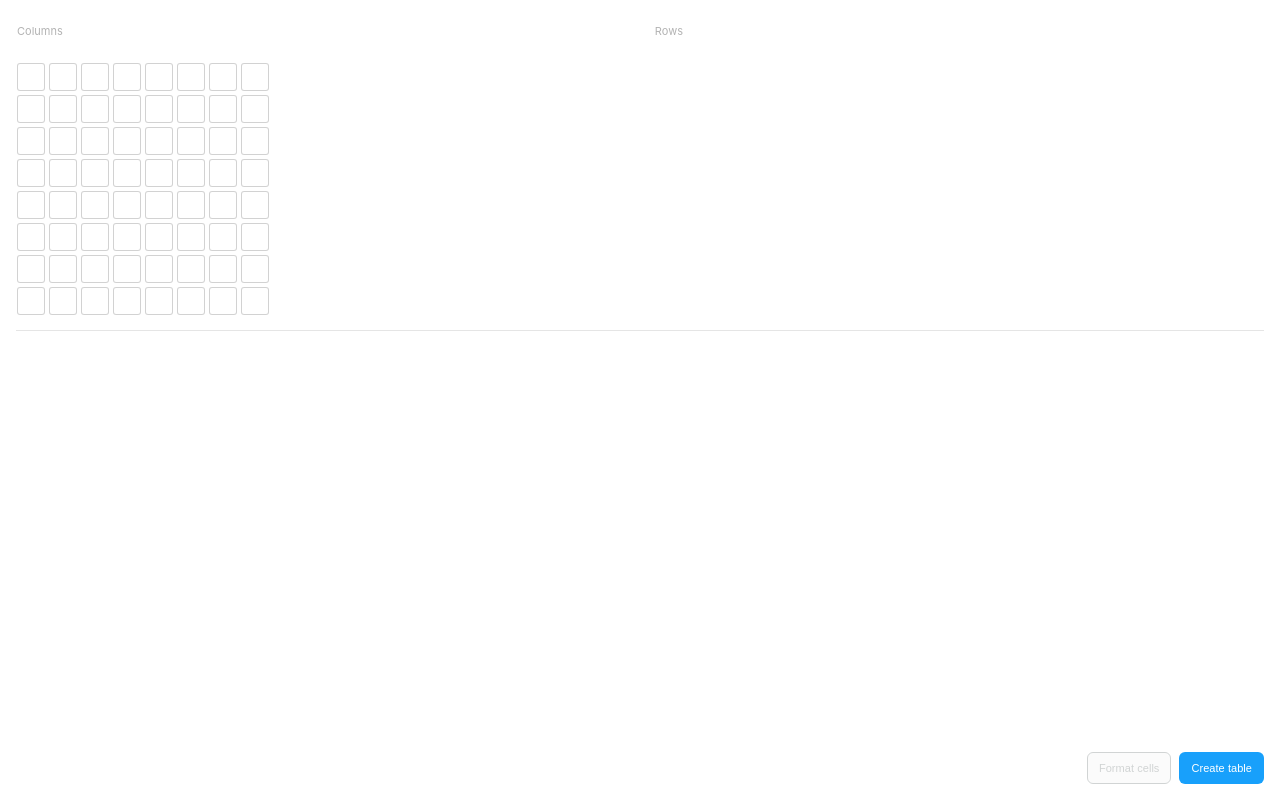
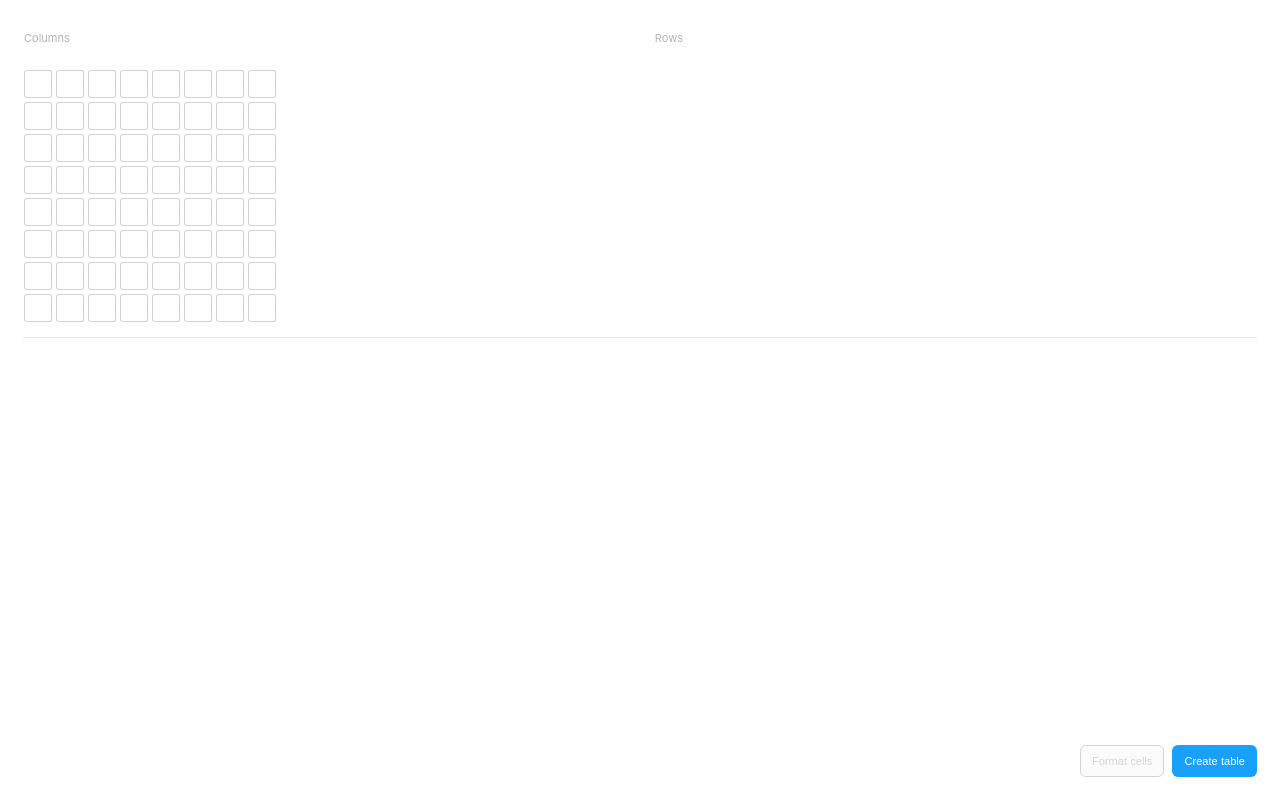
Before and after one commit to newrelic/one-core-toolbox, a React app: page / in a window 1280 px wide. Built offline with nearby package versions, Linux system fonts and the light colour scheme.

Commit message:
fix: minor styling bugs

```diff
--- a/src/app/components/ColumnConfiguration.tsx
+++ b/src/app/components/ColumnConfiguration.tsx
@@ -64,7 +64,6 @@ const ColumnConfiguration = ({ createTable, goToDimensionsSelection, activeCol,
     const renderConfigurationBody = () => {
         const multiValueDisabled = () => {
             const currentCellType = columnConfiguration[activeColConfigurationScreen]['cellType']
-            console.log(currentCellType);
             if (
                 currentCellType === 'Text' ||
                 currentCellType === 'text' ||
--- a/src/app/components/DimensionsSelection.tsx
+++ b/src/app/components/DimensionsSelection.tsx
@@ -70,16 +70,6 @@ const DimensionsSelection = (
         )
     }
 
-    React.useEffect(() => {
-        // This is how we read messages sent from the plugin controller
-        window.onmessage = (event) => {
-            const {type, message} = event.data.pluginMessage;
-            if (type === 'create-rectangles') {
-                console.log(`Figma Says: ${message}`);
-            }
-        };
-    }, []);
-
     return (
         <div className="dimensions-selection-container">
             <div className="table-dimensions-config">
--- a/src/app/styles/ui.css
+++ b/src/app/styles/ui.css
@@ -78,7 +78,7 @@ table td {
 }
 
 .dimensions-selection-container {
-  padding: 16px;
+  padding: 23px;
 }
 
 .input__radio input {
@@ -126,6 +126,10 @@ table.hovered input[type="radio"] ~ label.active.hovered {
   margin: 1px 0;
   box-sizing: border-box;
   border-radius: 2px;
+}
+
+.column-configuration-body .input-container {
+  padding-right: 0;
 }
 
 .table-dimensions-config .input-container {
@@ -196,6 +200,12 @@ table.hovered input[type="radio"] ~ label.active.hovered {
   flex-grow: 1;
 }
 
+.table-dimensions-config .input-container input:focus {
+  outline: none;
+  border: 1px solid transparent;
+  box-shadow: none;
+}
+
 .number-of-cols,
 .number-of-rows {
   border: none;
@@ -207,13 +217,13 @@ table.hovered input[type="radio"] ~ label.active.hovered {
 }
 
 .cta-container {
-  bottom: 16px;
   width: 100%;
   display: flex;
   gap: 8px;
   position: absolute;
   box-sizing: border-box;
-  right: 16px;
+  right: 23px;
+  bottom: 23px;
   padding-top: 8px;
   justify-content: flex-end;
 }
@@ -316,7 +326,7 @@ button[disabled] {
 }
 
 .column-configuration-body {
-  padding: 14px 16px;
+  padding: 20px 23px;
 }
 
 .configuration-body {
```
Also changed, not shown: 2 other files (tests, documents, lock files or other folders).
